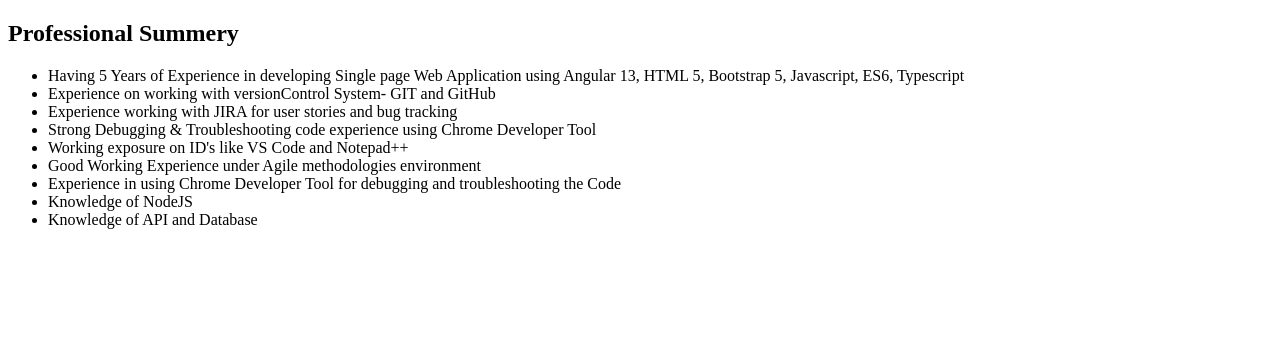
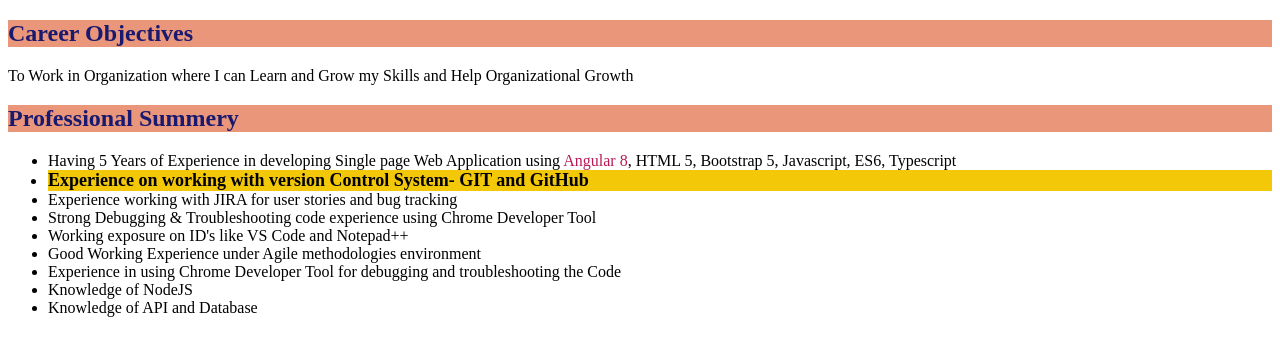
Before and after one commit to pratikshajaybhaye/profile-pratiksha, a plain HTML site: page home.html in a window 1280 px wide. Drawn offline with Linux system fonts and the light colour scheme.

Commit message:
CSS Text Formatting
CSS Text Formatting

```diff
--- a/home.html
+++ b/home.html
@@ -4,15 +4,44 @@
     <meta charset="UTF-8" />
     <meta name="viewport" content="width=device-width, initial-scale=1.0" />
     <title>Professional Summery</title>
+    <style>
+      .mainheading {
+        color: midnightblue;
+        background-color: darksalmon;
+      }
+    </style>
+    <style>
+      span {
+        color: rgb(185, 26, 87);
+      }
+    </style>
+    <style>
+      #version {
+        font-size: large;
+        font-weight: bold;
+        text-decoration: solid;
+        background-color: rgb(243, 200, 9);
+        color: black;
+        text-decoration: wavy;
+      }
+    </style>
   </head>
   <body>
-    <h2>Professional Summery</h2>
+    <h2 class="mainheading">Career Objectives</h2>
+    <p>
+      To Work in Organization where I can Learn and Grow my Skills and Help
+      Organizational Growth
+    </p>
+    <h2 class="mainheading">Professional Summery</h2>
     <ul>
       <li>
         Having 5 Years of Experience in developing Single page Web Application
-        using Angular 13, HTML 5, Bootstrap 5, Javascript, ES6, Typescript
+        using <span>Angular 8</span>, HTML 5, Bootstrap 5, Javascript, ES6,
+        Typescript
       </li>
-      <li>Experience on working with versionControl System- GIT and GitHub</li>
+      <li id="version">
+        Experience on working with version Control System- GIT and GitHub
+      </li>
       <li>Experience working with JIRA for user stories and bug tracking</li>
       <li>
         Strong Debugging & Troubleshooting code experience using Chrome
```
Also changed, not shown: cssLearning.html (added, +29 -0 lines), index.html (+6 -0 lines).
